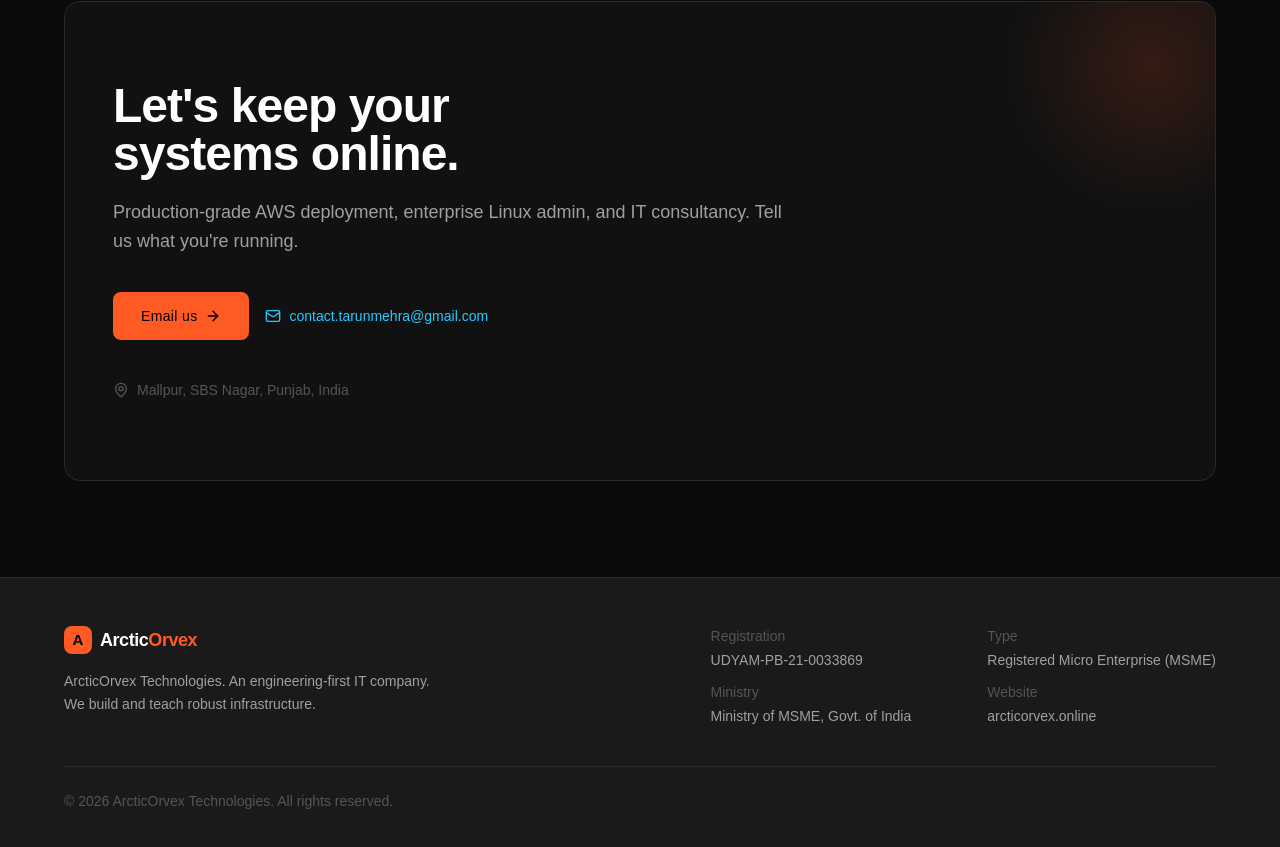
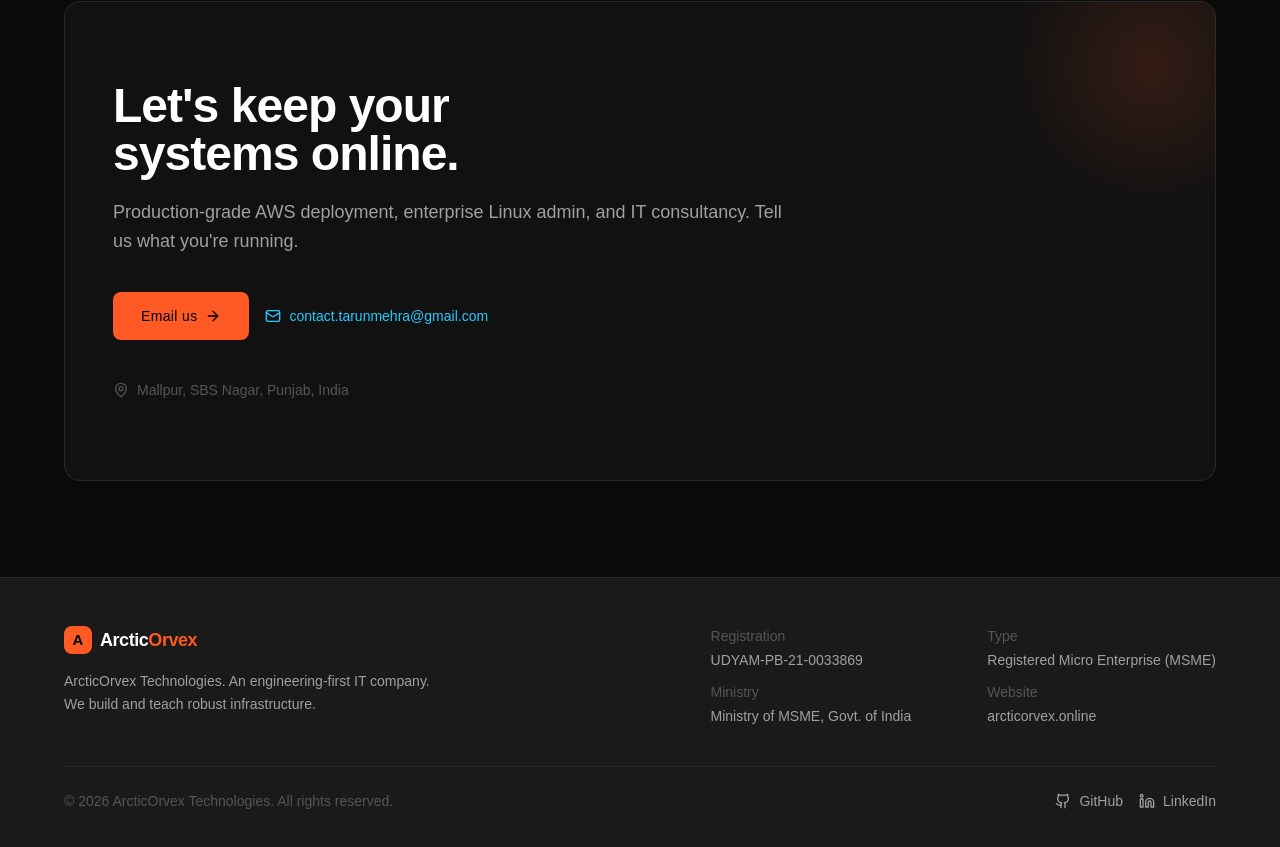
Before and after one commit to arcticorvex/-ArcticOrvex-website-, a Next.js app: page / in a window 1280 px wide. Shown: the part 2817-3664 px from the top of the page. Built offline with nearby package versions, Linux system fonts and the light colour scheme; a web font is replaced by a local one.

Commit message:
links add

```diff
--- a/components/final-cta.tsx
+++ b/components/final-cta.tsx
@@ -1,4 +1,4 @@
-import { ArrowRight, Mail, MapPin } from "lucide-react"
+import { ArrowRight, Mail, MapPin, Github, Linkedin } from "lucide-react"
 
 export function FinalCta() {
   return (
@@ -89,9 +89,31 @@ export function Footer() {
       </div>
 
       <div className="mx-auto mt-10 max-w-6xl border-t border-border pt-6">
-        <p className="text-sm text-text-muted">
-          © {new Date().getFullYear()} ArcticOrvex Technologies. All rights reserved.
-        </p>
+        <div className="flex flex-col gap-3 sm:flex-row sm:items-center sm:justify-between">
+          <p className="text-sm text-text-muted">
+            © {new Date().getFullYear()} ArcticOrvex Technologies. All rights reserved.
+          </p>
+          <div className="flex flex-wrap items-center gap-4">
+            <a
+              href="https://github.com/arcticorvex"
+              target="_blank"
+              rel="noreferrer"
+              className="inline-flex items-center gap-2 text-sm font-medium text-text-secondary transition-colors hover:text-brand"
+            >
+              <Github className="h-4 w-4" />
+              GitHub
+            </a>
+            <a
+              href="https://www.linkedin.com/company/arcticorvex"
+              target="_blank"
+              rel="noreferrer"
+              className="inline-flex items-center gap-2 text-sm font-medium text-text-secondary transition-colors hover:text-brand"
+            >
+              <Linkedin className="h-4 w-4" />
+              LinkedIn
+            </a>
+          </div>
+        </div>
       </div>
     </footer>
   )
```
